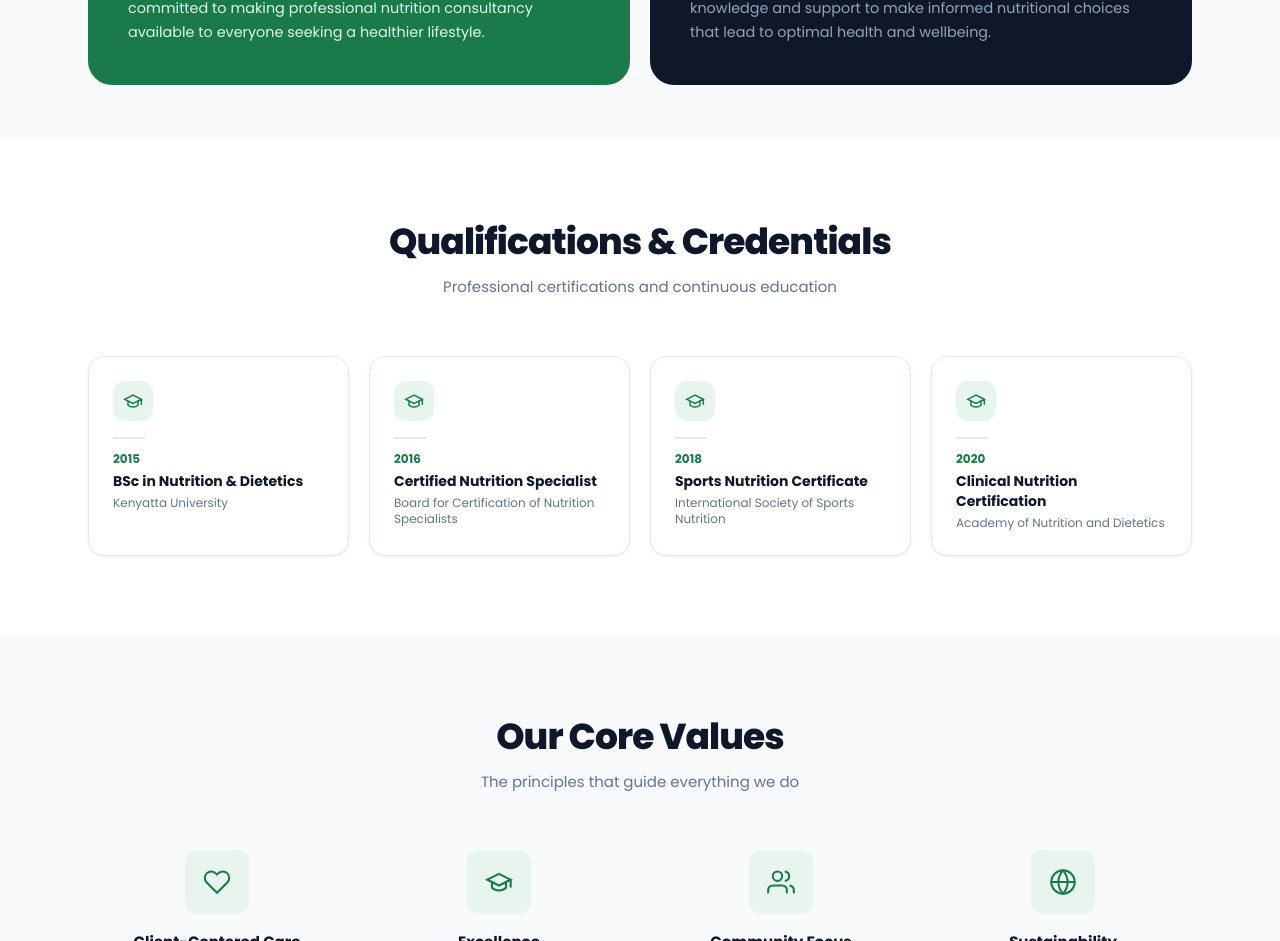
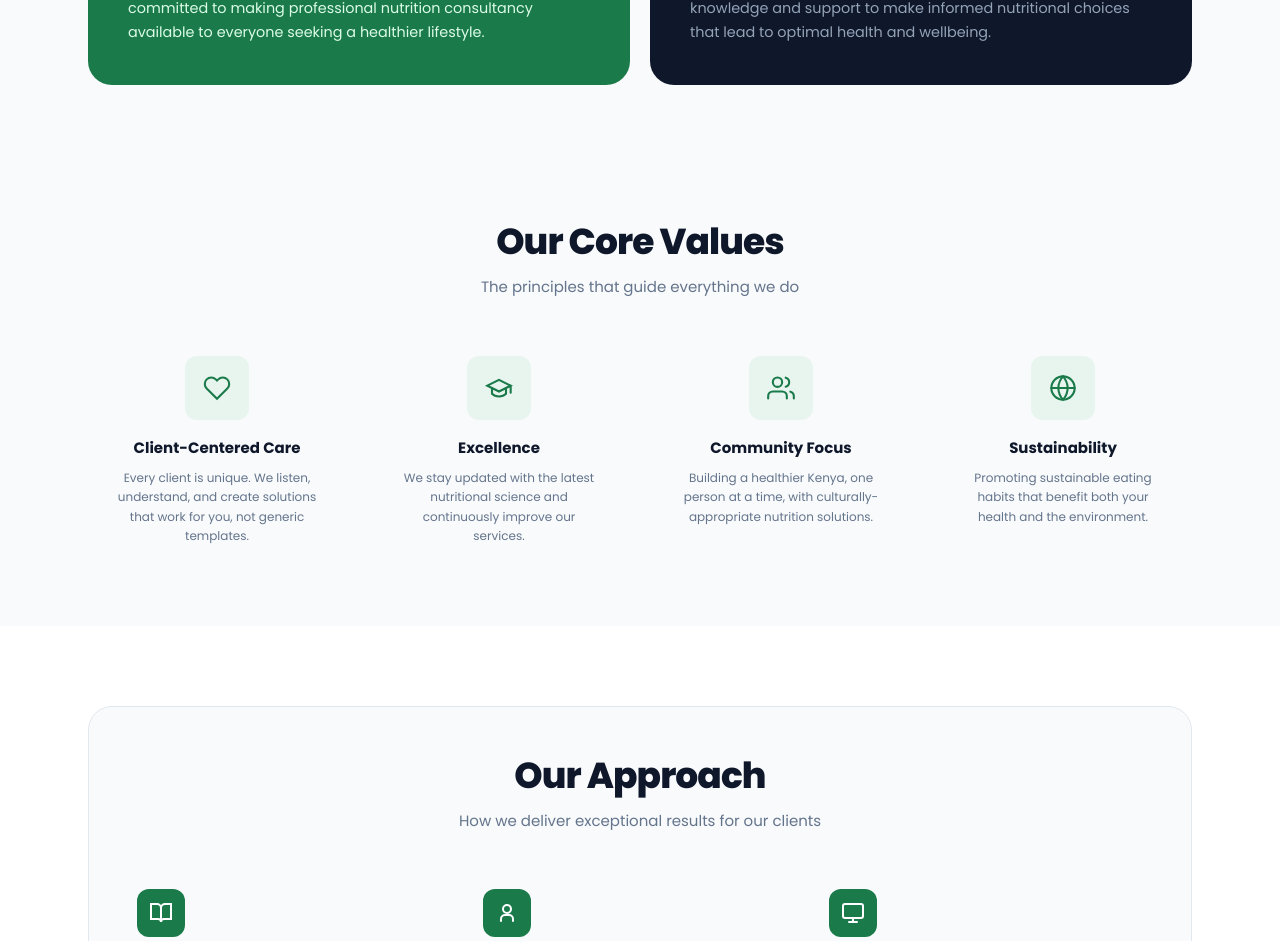
Before and after one commit to Benedict-Benson/SWM-NUTRITION, a Nuxt app: page /about in a window 1280 px wide. Shown: the part 1436-2377 px from the top of the page. Built offline with nearby package versions, Linux system fonts and the light colour scheme; no server answers; a web font is replaced by a local one.

Commit message:
Remove qualifications section from about.vue
Removed qualifications section and related data from about page.

```diff
--- a/app/pages/about.vue
+++ b/app/pages/about.vue
@@ -120,30 +120,6 @@
     </section>
 
     <!-- ════════════ QUALIFICATIONS ════════════ -->
-    <section class="section bg-white">
-      <div class="wrap">
-        <div class="sec-head reveal">
-          <h2 class="h2">Qualifications & Credentials</h2>
-          <p>Professional certifications and continuous education</p>
-        </div>
-        <div class="grid grid-cols-1 sm:grid-cols-2 lg:grid-cols-4 gap-5">
-          <div
-            v-for="(q, i) in qualifications"
-            :key="q.name"
-            class="card p-6 reveal"
-            :style="`--d:${i * 70}ms`"
-          >
-            <div class="icon-box ib-green-l w-10 h-10 mb-4">
-              <svg class="w-5 h-5 text-[#1a7a4a]" viewBox="0 0 24 24" fill="none" stroke="currentColor" stroke-width="1.8" stroke-linecap="round"><path d="M22 10v6M2 10l10-5 10 5-10 5z"/><path d="M6 12v5c3 3 9 3 12 0v-5"/></svg>
-            </div>
-            <div class="h-0.5 w-8 bg-[#e2e8f0] mb-3" />
-            <p class="text-[#1a7a4a] text-xs font-bold mb-1">{{ q.year }}</p>
-            <h4 class="font-bold text-[#0f172a] text-sm mb-1">{{ q.name }}</h4>
-            <p class="text-xs text-[#64748b]">{{ q.institution }}</p>
-          </div>
-        </div>
-      </div>
-    </section>
 
     <!-- ════════════ CORE VALUES ════════════ -->
     <section class="section bg-[#f8fafc]">
@@ -201,13 +177,6 @@ const miniStats = [
   { value: '1000+', label: 'Custom Plans' },
 ]
 
-const qualifications = [
-  { name: 'BSc in Nutrition & Dietetics',     institution: 'Kenyatta University',                              year: '2015' },
-  { name: 'Certified Nutrition Specialist',   institution: 'Board for Certification of Nutrition Specialists',  year: '2016' },
-  { name: 'Sports Nutrition Certificate',     institution: 'International Society of Sports Nutrition',         year: '2018' },
-  { name: 'Clinical Nutrition Certification', institution: 'Academy of Nutrition and Dietetics',                year: '2020' },
-]
-
 const coreValues = [
   { title: 'Client-Centered Care', desc: 'Every client is unique. We listen, understand, and create solutions that work for you, not generic templates.', icon: `<svg class="w-7 h-7 text-[#1a7a4a]" viewBox="0 0 24 24" fill="none" stroke="currentColor" stroke-width="1.8" stroke-linecap="round"><path d="M20.84 4.61a5.5 5.5 0 0 0-7.78 0L12 5.67l-1.06-1.06a5.5 5.5 0 0 0-7.78 7.78l1.06 1.06L12 21.23l7.78-7.78 1.06-1.06a5.5 5.5 0 0 0 0-7.78z"/></svg>` },
   { title: 'Excellence',           desc: 'We stay updated with the latest nutritional science and continuously improve our services.', icon: `<svg class="w-7 h-7 text-[#1a7a4a]" viewBox="0 0 24 24" fill="none" stroke="currentColor" stroke-width="1.8" stroke-linecap="round"><path d="M22 10v6M2 10l10-5 10 5-10 5z"/><path d="M6 12v5c3 3 9 3 12 0v-5"/></svg>` },
```
